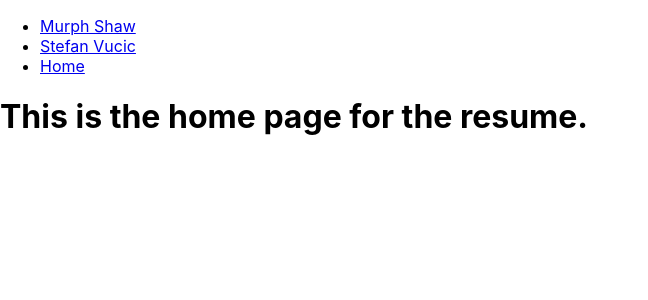
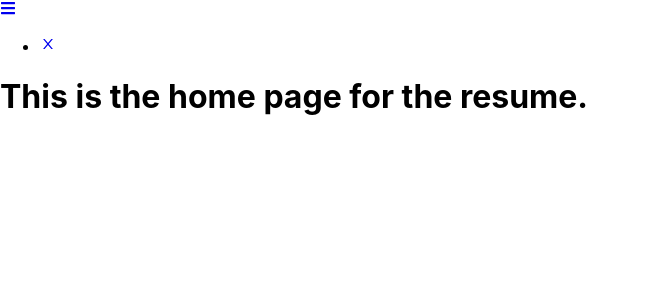
Before and after one commit to moofShaw/react-resume-v2, a React (Create React App) app: page /Home in a window 1280 px wide. Shown: the top 300 px of the page, without its empty margins (0-648 px from the left). Built offline with nearby package versions, Linux system fonts and the light colour scheme.

Commit message:
Further learnings - want to be doing 30mins daily.

```diff
--- a/package.json
+++ b/package.json
@@ -9,6 +9,7 @@
     "@testing-library/user-event": "^13.5.0",
     "react": "^18.2.0",
     "react-dom": "^18.2.0",
+    "react-icons": "^4.10.1",
     "react-router-dom": "^6.12.1",
     "react-scripts": "5.0.1",
     "web-vitals": "^2.1.4"
--- a/src/components/Navbar.js
+++ b/src/components/Navbar.js
@@ -1,14 +1,40 @@
-import React from "react";
+import React, {useState} from "react";
 import './Navbar.css';
 import { Link } from "react-router-dom";
+import * as FaIcons from "react-icons/fa";
+import * as AiIcons from "react-icons/ai";
 
 function Navbar () {
+
+    const [sidebar, setSidebar] = useState(false)
+
+    const showSidebar = () => setSidebar(!sidebar)
+
     return (
-        <ul>
-            <li><Link to="/Murph">Murph Shaw</Link></li>
-            <li><Link to="/Stef">Stefan Vucic</Link></li>
-            <li><Link to="/Home">Home</Link></li>
-        </ul>
+        <>
+            <div className='navabr'>
+
+                <Link to='#' className='menu-bars'>
+                    <FaIcons.FaBars onClick={showSidebar}/>
+                </Link>
+
+                <nav className={sidebar ? 'nav-menu active' : 'nav-menu'}>
+                    <ul className='nav-menu-items'>
+                        <li className='navbar-toggle'>
+                            <Link to='#' className='menu-bars'>
+                                <AiIcons.AiOutlineClose />
+                            </Link>
+                        </li>
+                    </ul>
+                </nav>
+            </div>
+        </>
+
+        // <ul>
+        //     <li><Link to="/Murph">Murph Shaw</Link></li>
+        //     <li><Link to="/Stef">Stefan Vucic</Link></li>
+        //     <li><Link to="/Home">Home</Link></li>
+        // </ul>
     );
 }
 
```
Also changed, not shown: src/App.js (+6 -6 lines), 1 other file (tests, documents, lock files or other folders).
